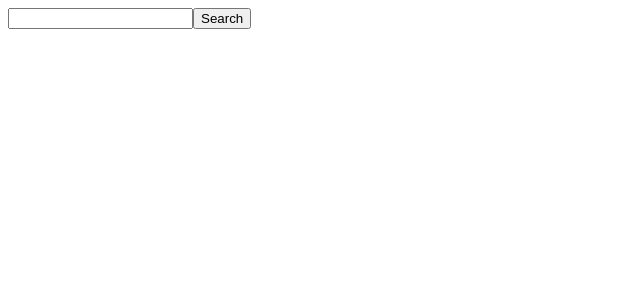
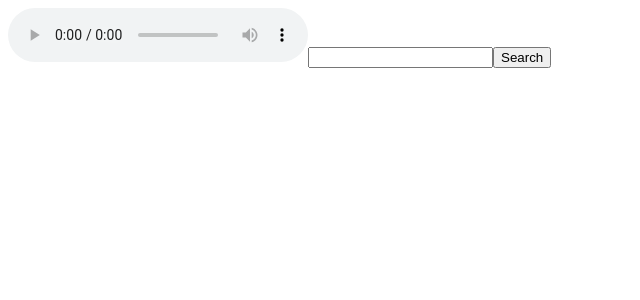
Before and after one commit to lukaszsliwinski/radio, an Angular app in the folder client/: page / in a window 1280 px wide. Shown: the top 300 px of the page, without its empty margins (0-640 px from the left). Built offline with nearby package versions, Linux system fonts and the light colour scheme.

Commit message:
feat: create player component with audio bar

```diff
--- a/client/src/app/app.component.html
+++ b/client/src/app/app.component.html
@@ -1,2 +1,3 @@
+<app-player></app-player>
 <app-search-form></app-search-form>
 <router-outlet></router-outlet>
--- a/client/src/app/app.module.ts
+++ b/client/src/app/app.module.ts
@@ -5,12 +5,14 @@ import { AppRoutingModule } from './app-routing.module';
 import { AppComponent } from './app.component';
 import { SearchFormComponent } from './search-form/search-form.component';
 import { StationComponent } from './station/station.component';
+import { PlayerComponent } from './player/player.component';
 
 @NgModule({
   declarations: [
     AppComponent,
     SearchFormComponent,
-    StationComponent
+    StationComponent,
+    PlayerComponent
   ],
   imports: [
     BrowserModule,
--- /dev/null
+++ b/client/src/app/audio.service.ts
@@ -0,0 +1,14 @@
+import { Injectable } from '@angular/core';
+
+@Injectable({
+  providedIn: 'root'
+})
+export class AudioService {
+  source: string = '';
+
+  constructor() { }
+
+  loadSource(url: string) {
+    this.source = url;
+  };
+}
--- /dev/null
+++ b/client/src/app/player/player.component.html
@@ -0,0 +1 @@
+<audio src={{audioService.source}} controls></audio>
--- a/client/src/app/search-form/search-form.component.html
+++ b/client/src/app/search-form/search-form.component.html
@@ -7,9 +7,4 @@
     favicon={{station.favicon}}
     country={{station.country}}
   ></app-station>
-  <!-- <div> {{station.id}} </div>
-  <div> {{station.name}} </div>
-  <div> {{station.url}} </div>
-  <div> {{station.favicon}} </div>
-  <div> {{station.country}} </div> -->
 </div>
--- a/client/src/app/station/station.component.html
+++ b/client/src/app/station/station.component.html
@@ -2,7 +2,5 @@
   <img src={{favicon}} width=50 height=50 />
   <h5>{{name}}</h5>
   <h6>{{country}}</h6>
-  <audio controls>
-    <source src={{url}}>
-  </audio>
+  <button (click)="audioService.loadSource(url)">play</button>
 </div>
--- a/client/src/app/station/station.component.ts
+++ b/client/src/app/station/station.component.ts
@@ -1,4 +1,5 @@
 import { Component, Input } from '@angular/core';
+import { AudioService } from '../audio.service';
 
 @Component({
   selector: 'app-station',
@@ -6,6 +7,8 @@ import { Component, Input } from '@angular/core';
   styleUrls: ['./station.component.scss']
 })
 export class StationComponent {
+  constructor(public audioService: AudioService) { }
+
   @Input()
   name: string;
 
```
Also changed, not shown: client/src/app/player/player.component.ts (added, +11 -0 lines), client/src/app/player/player.component.scss (added), 2 other files (tests, documents, lock files or other folders).
